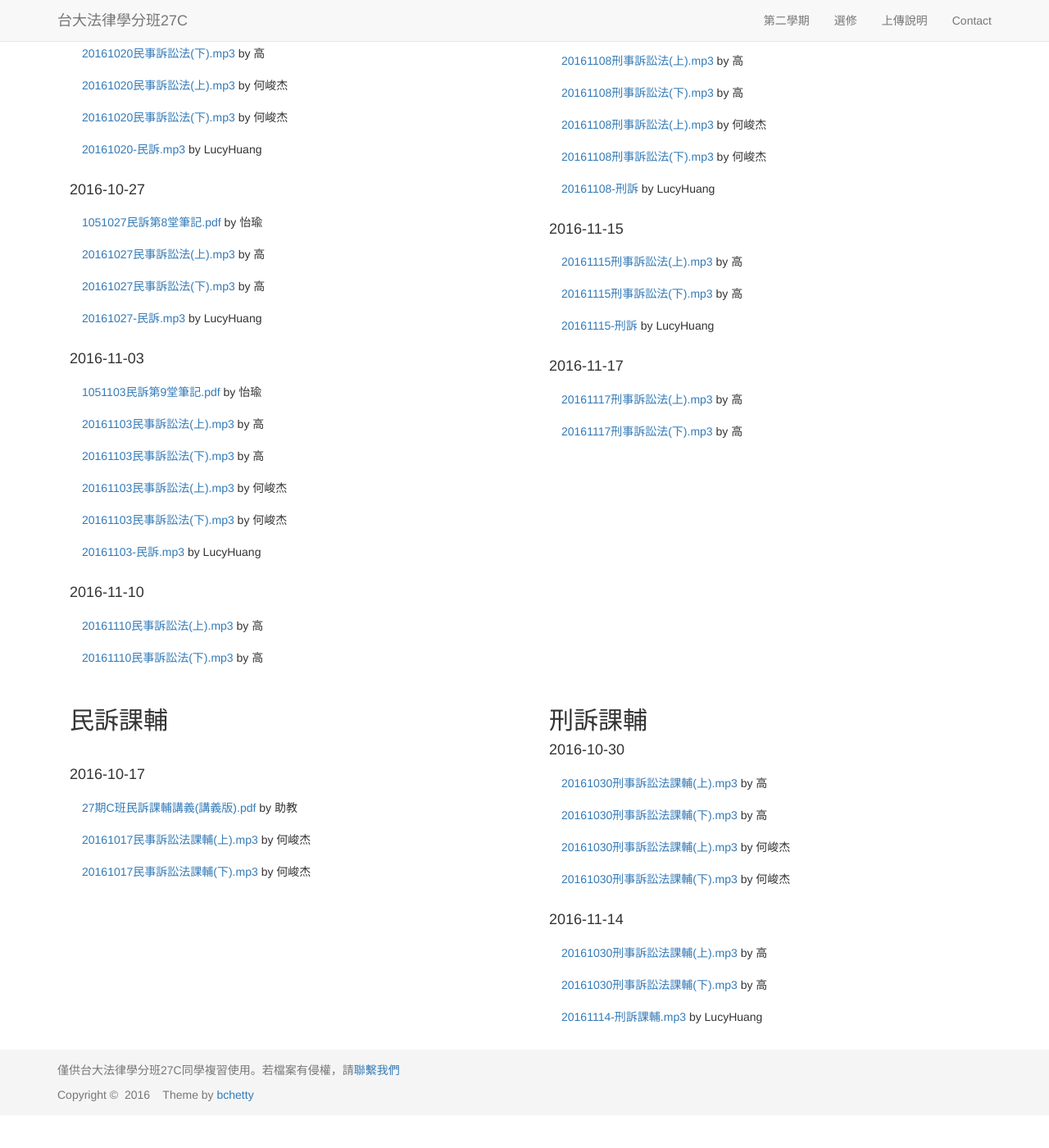
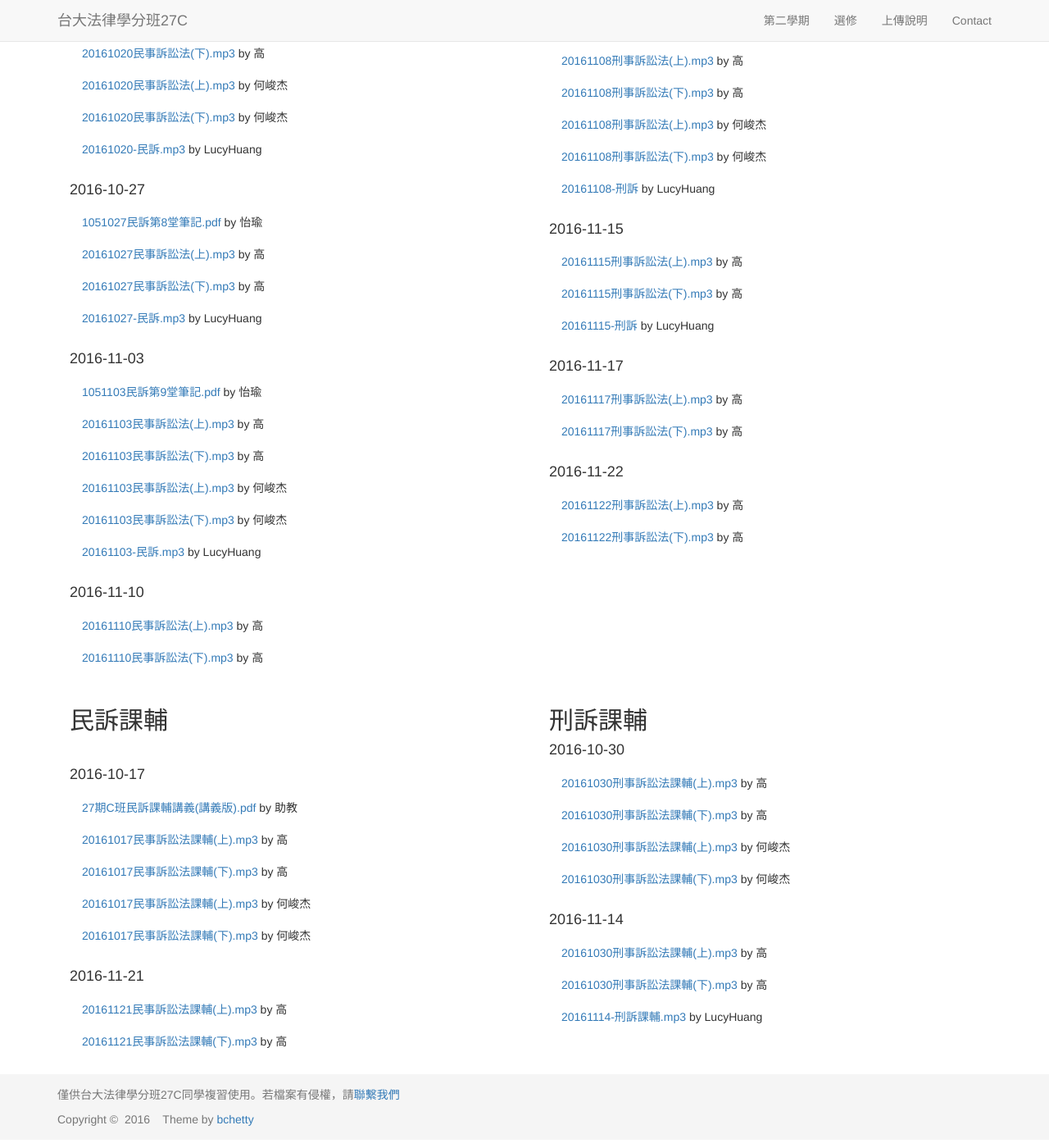
Before and after one commit to maxmilian/ntu_specs_law, a Jekyll site: the page built from semester2/index.html, in a window 1280 px wide and 1400 px high, scrolled down 1740 px. Shown: the whole window at 82% size. Built offline with Jekyll 4.4.1, drawn with Linux system fonts in a browser that asks for light colours; nearby versions of some CDN libraries; before the commit the page ends 3110 px from its top, so only the background shows below that.

Commit message:
upload 20161122

```diff
--- a/elective/index.html
+++ b/elective/index.html
@@ -73,6 +73,11 @@ layout: template1
         <li class="list-group-item"><a href="{{ site.enforcement_act_record }}/Ho_6_1.mp3">20161104強制執行法(上).mp3</a> by 何峻杰</li>
         <li class="list-group-item"><a href="{{ site.enforcement_act_record }}/Ho_6_2.mp3">20161104強制執行法(下).mp3</a> by 何峻杰</li>
       </ul>
+      <h4>2016-11-18</h4>
+      <ul class="list-group">
+        <li class="list-group-item"><a href="{{ site.enforcement_act_record }}/Ho_7_1.mp3">20161118強制執行法(上).mp3</a> by 何峻杰</li>
+        <li class="list-group-item"><a href="{{ site.enforcement_act_record }}/Ho_7_2.mp3">20161118強制執行法(下).mp3</a> by 何峻杰</li>
+      </ul>
     </div>
   </div>
   <div class="row">
--- a/semester2/index.html
+++ b/semester2/index.html
@@ -162,6 +162,11 @@ layout: template1
         <li class="list-group-item"><a href="{{ site.criminal_procedure_record }}/Kao_9_1.mp3">20161117刑事訴訟法(上).mp3</a> by 高</li>
         <li class="list-group-item"><a href="{{ site.criminal_procedure_record }}/Kao_9_2.mp3">20161117刑事訴訟法(下).mp3</a> by 高</li>
       </ul>
+      <h4>2016-11-22</h4>
+      <ul class="list-group">
+        <li class="list-group-item"><a href="{{ site.criminal_procedure_record }}/Kao_10_1.mp3">20161122刑事訴訟法(上).mp3</a> by 高</li>
+        <li class="list-group-item"><a href="{{ site.criminal_procedure_record }}/Kao_10_2.mp3">20161122刑事訴訟法(下).mp3</a> by 高</li>
+      </ul>
     </div>
   </div>
   <div class="row">
@@ -171,8 +176,15 @@ layout: template1
       <h4>2016-10-17</h4>
       <ul class="list-group">
         <li class="list-group-item"><a href="/ntu_specs_law/semester2/civil_procedure/doc/material_1.pdf">27期C班民訴課輔講義(講義版).pdf</a> by 助教</li>
+        <li class="list-group-item"><a href="{{ site.civil_procedure_ra_record }}/Kao_1_1.mp3">20161017民事訴訟法課輔(上).mp3</a> by 高</li>
+        <li class="list-group-item"><a href="{{ site.civil_procedure_ra_record }}/Kao_1_2.mp3">20161017民事訴訟法課輔(下).mp3</a> by 高</li>
         <li class="list-group-item"><a href="{{ site.civil_procedure_ra_record }}/Ho_1_1.mp3">20161017民事訴訟法課輔(上).mp3</a> by 何峻杰</li>
         <li class="list-group-item"><a href="{{ site.civil_procedure_ra_record }}/Ho_1_2.mp3">20161017民事訴訟法課輔(下).mp3</a> by 何峻杰</li>
+      </ul>
+      <h4>2016-11-21</h4>
+      <ul class="list-group">
+        <li class="list-group-item"><a href="{{ site.civil_procedure_ra_record }}/Kao_2_1.mp3">20161121民事訴訟法課輔(上).mp3</a> by 高</li>
+        <li class="list-group-item"><a href="{{ site.civil_procedure_ra_record }}/Kao_2_2.mp3">20161121民事訴訟法課輔(下).mp3</a> by 高</li>
       </ul>
     </div>
     <div class="col-md-6">
```
